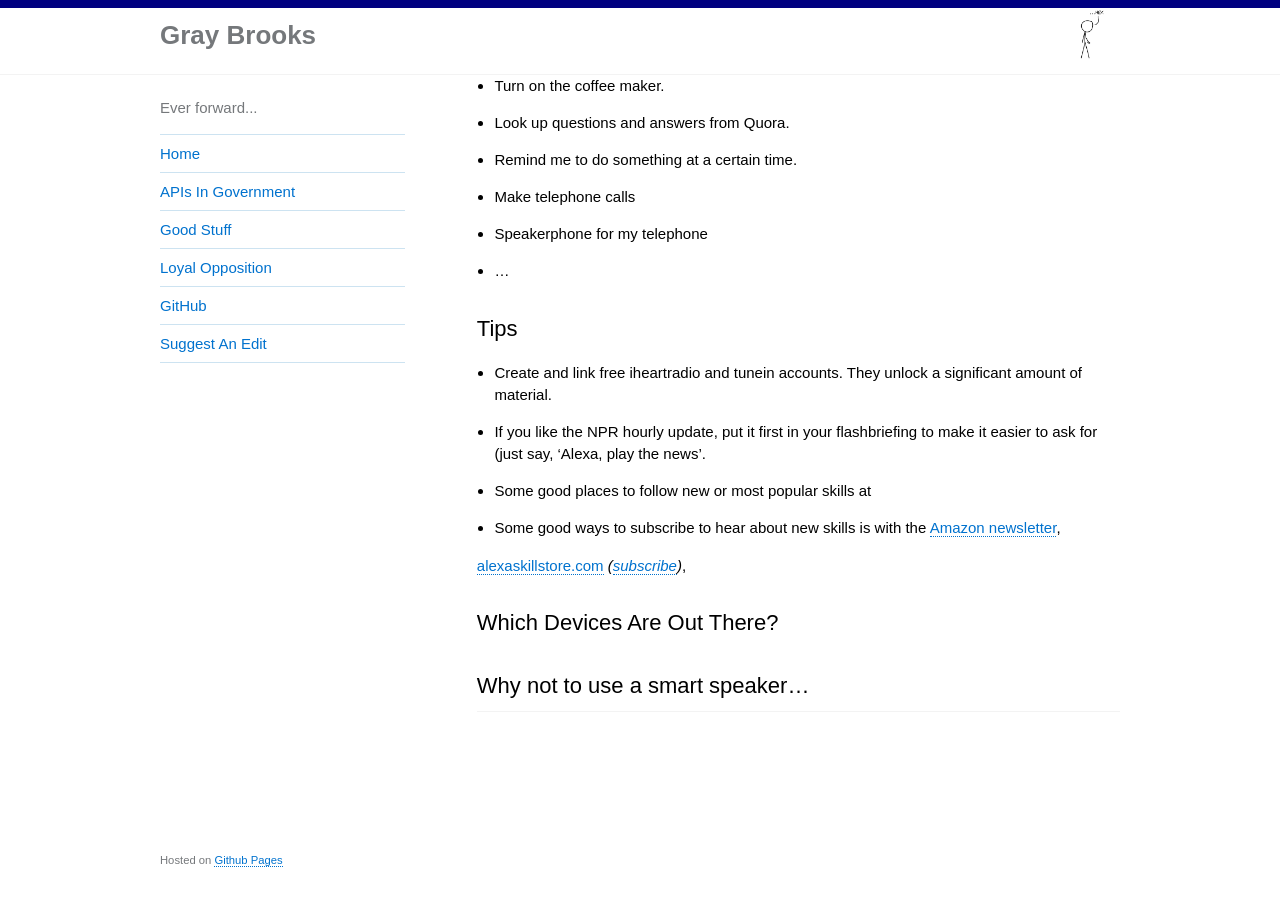
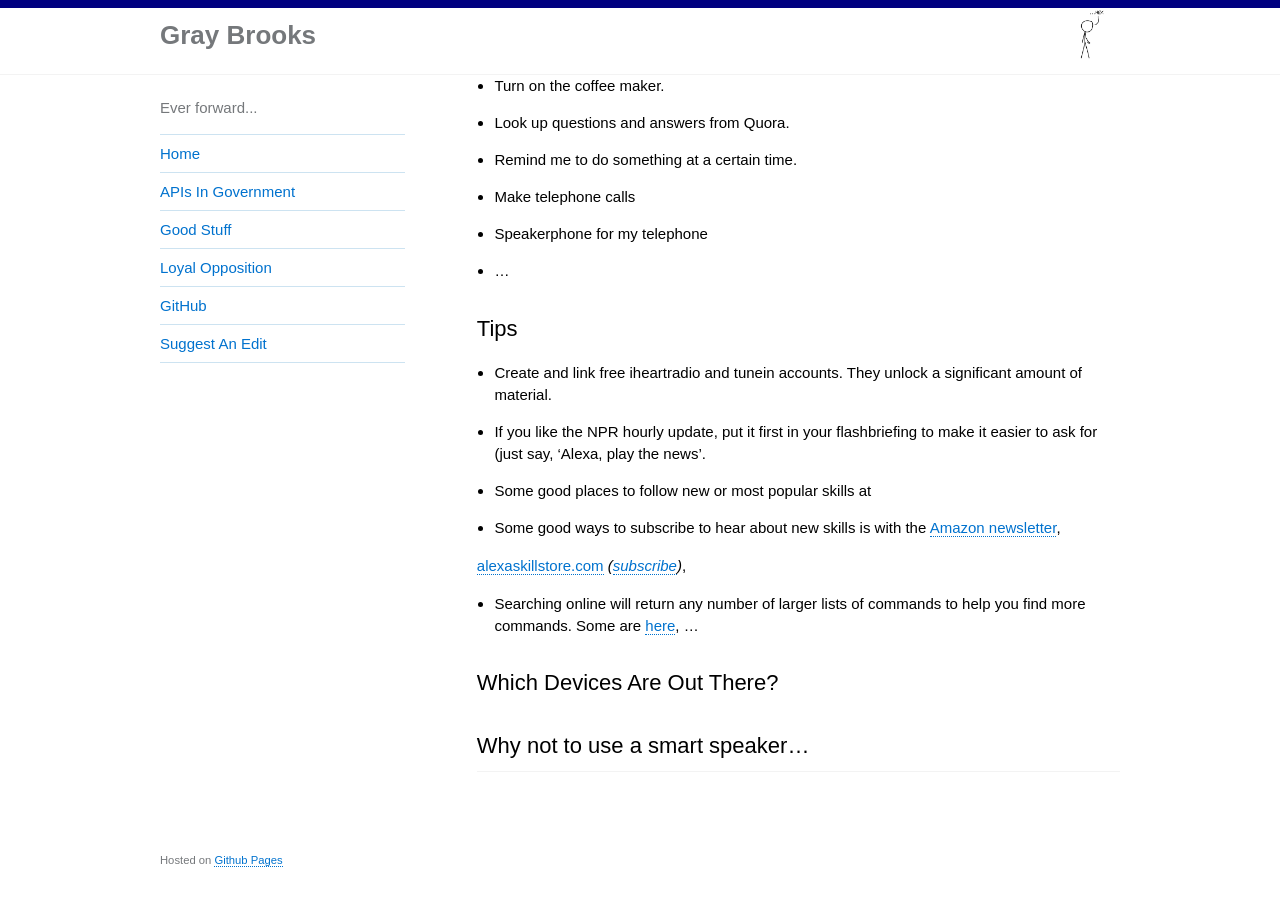
Before and after one commit to gbinal/gbinal.github.com, a Jekyll site: the page built from pages/smart-speaker.md, in a window 1280 px wide and 900 px high, scrolled down 3165 px. Built offline with Jekyll 4.4.1, drawn with Linux system fonts in a browser that asks for light colours; part of the change alters nothing that is shown; some of the changed text lies outside the part shown.

Commit message:
adding links to lists

```diff
--- a/pages/smart-speaker.md
+++ b/pages/smart-speaker.md
@@ -1,6 +1,6 @@
 ---
 layout: page
-title: "Getting a Smart Speaker"
+title: "Amazon Echo/Alexa Notes"
 permalink: /smart-speaker/
 ---
 
@@ -106,6 +106,9 @@ Many of these already exist and I just haven't documented the correct query yet,
 
 [alexaskillstore.com](https://www.alexaskillstore.com) _([subscribe](http://smswithmolly.us13.list-manage1.com/subscribe?u=08c5c395bfdc2457be5e4c2b4&id=e95ca4458c))_,
 
+* Searching online will return any number of larger lists of commands to help you find more commands. Some are [here](https://www.cnet.com/how-to/the-complete-list-of-alexa-commands/), ...
+
+
 ## Which Devices Are Out There?
 
 
```
